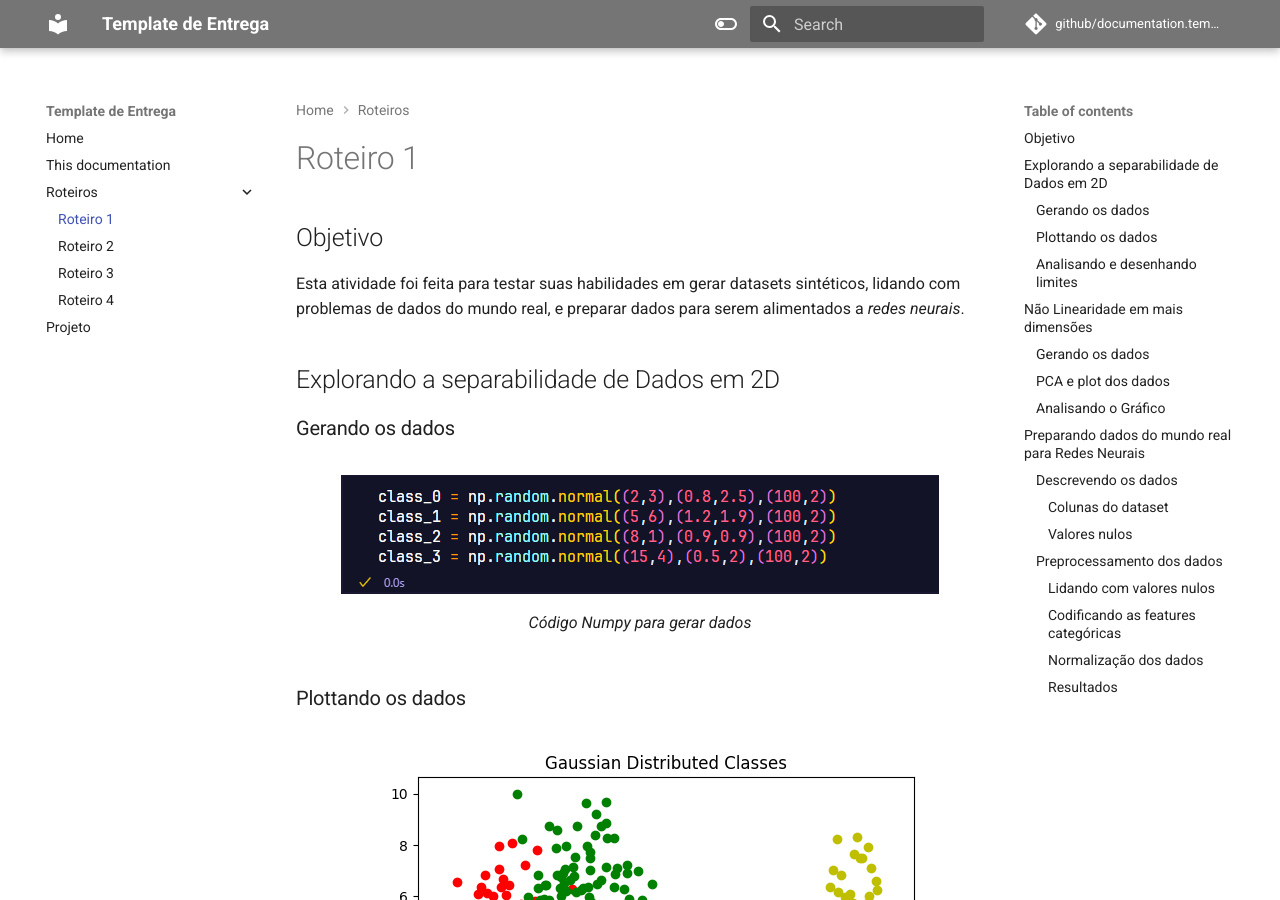
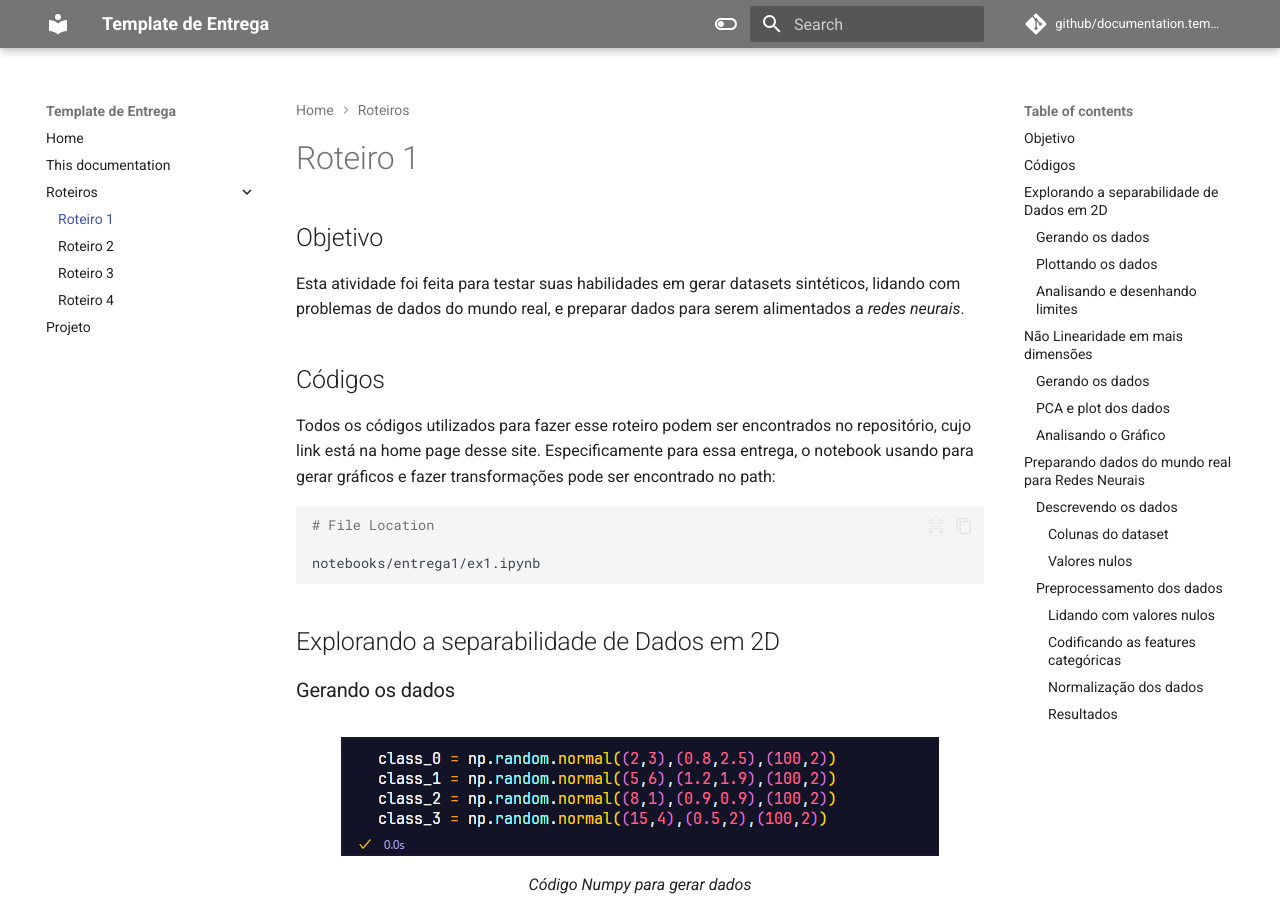
Before and after one commit to tpenha05/Entregas_Redes_ML, an MkDocs documentation site: the page built from docs/roteiro1/main.md, in a window 1280 px wide and 900 px high. Built offline with MkDocs 1.6.1 and Material for MkDocs 9.7.7, drawn with Linux system fonts in a browser that asks for light colours; comment, search, counter and statistics services are not loaded.

Commit message:
fix bugs mkdocs

````diff
--- a/docs/roteiro1/main.md
+++ b/docs/roteiro1/main.md
@@ -1,6 +1,16 @@
 ## Objetivo
 
 Esta atividade foi feita para testar suas habilidades em gerar datasets sintéticos, lidando com problemas de dados do mundo real, e preparar dados para serem alimentados a *redes neurais*.
+
+## Códigos
+
+Todos os códigos utilizados para fazer esse roteiro podem ser encontrados no repositório, cujo link está na home page desse site. Especificamente para essa entrega, o notebook usando para gerar gráficos e fazer transformações pode ser encontrado no path:
+
+```bash
+# File Location
+
+notebooks/entrega1/ex1.ipynb
+```
 
 ## Explorando a separabilidade de Dados em 2D
 
@@ -26,7 +36,7 @@ Não seria possível separar as 4 classes com um simples limite linear.
 
 Baseado na análise realizada acima, uma possível separação para as classes seria:
 
-![Separação](./desenho.png)
+![Separação](./desenho.PNG)
 /// caption
 Possível separação das classes
 ///
--- a/mkdocs.yml
+++ b/mkdocs.yml
@@ -1,5 +1,6 @@
 site_name: Template de Entrega
 site_author: Sandmann, H.
+site_url: https://tpenha05.github.io/Entregas_Redes_ML
 repo_url: https://github.com/tpenha05/Entregas_Redes_ML
 repo_name: github/documentation.template
 
````
Also changed, not shown: docs/index.md (+5 -78 lines).
